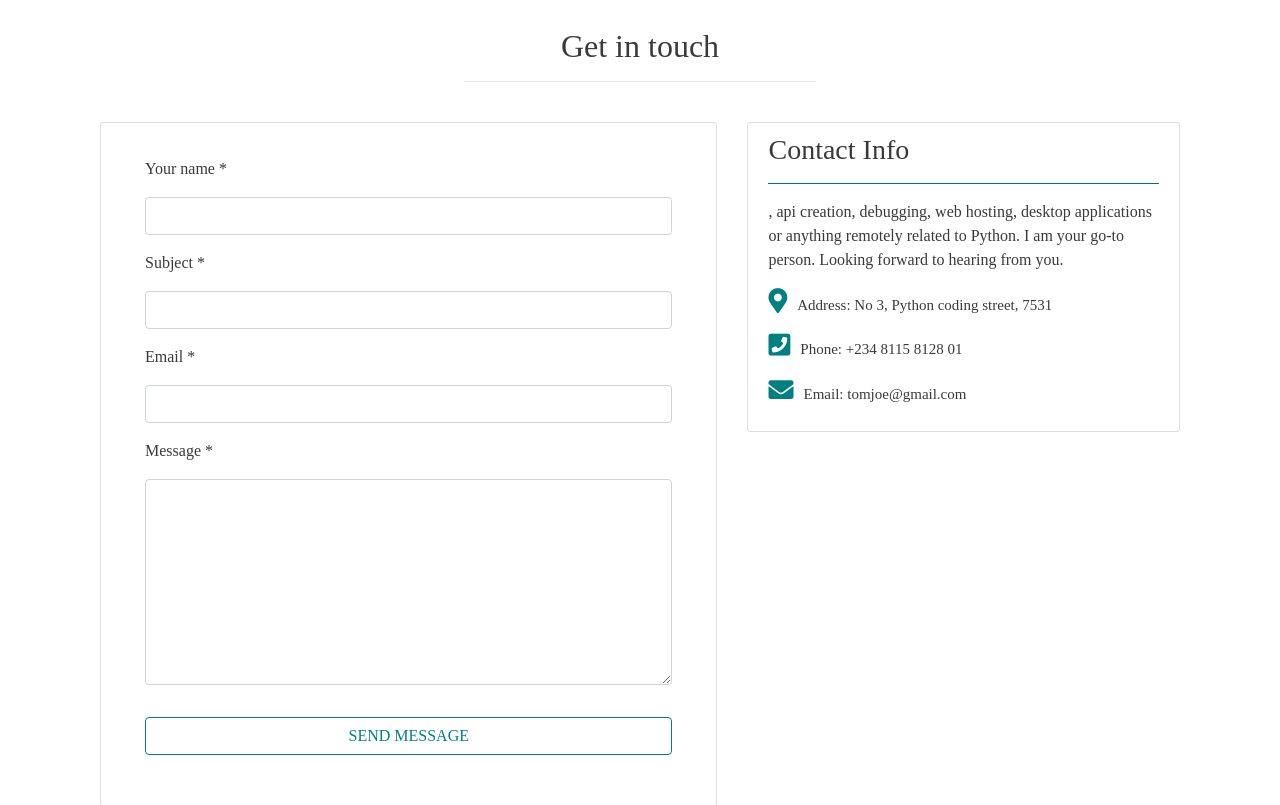
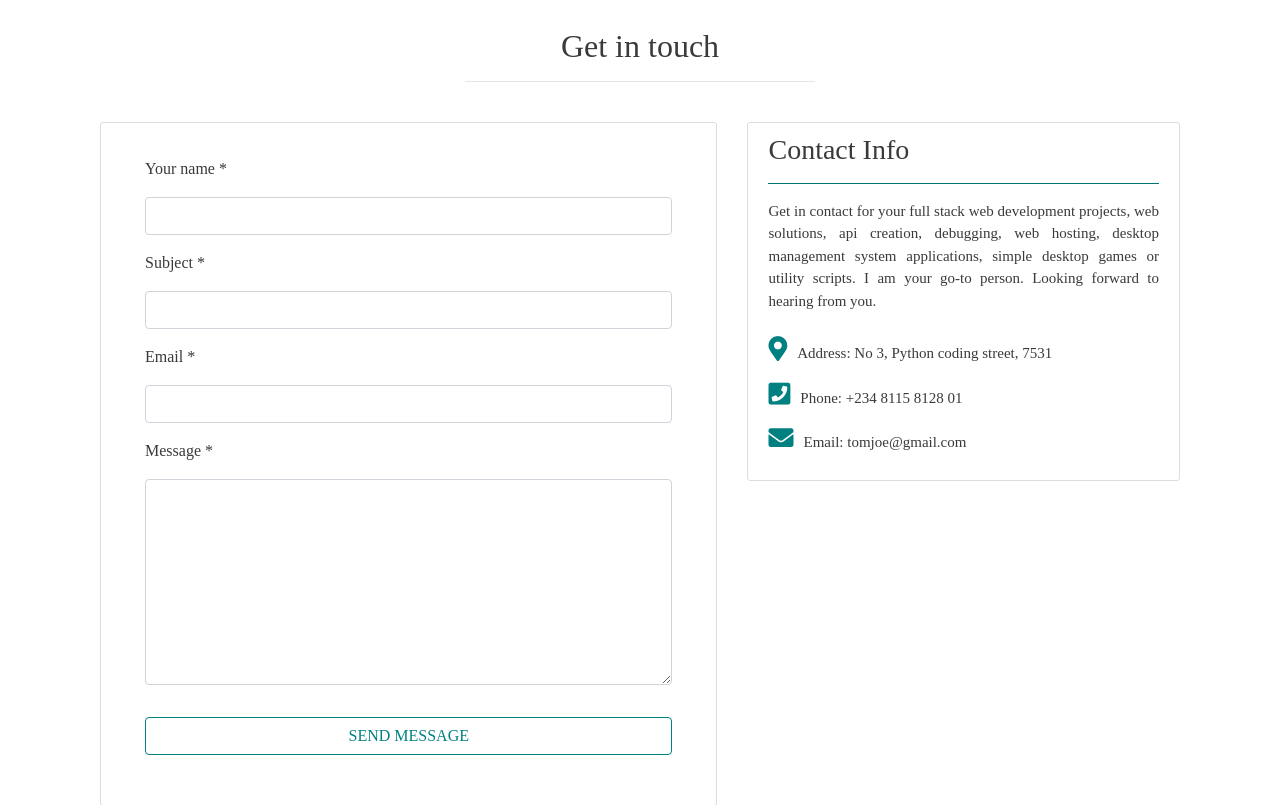
Before and after one commit to TomiwaJoseph/BuyEazy, a Django app: page /contact/ in a window 1280 px wide. Shown: the part 86-891 px from the top of the page. Run offline with Django 3.2, Linux system fonts and the light colour scheme; parts of the project's set-up code (start-up, migrations or seed data) failed here and were passed over; some libraries are stand-ins or nearby versions.

Commit message:
added an about in contact page

```diff
--- a/main/templates/main/contact.html
+++ b/main/templates/main/contact.html
@@ -41,7 +41,7 @@
             <div class="content-section" id="contct_addr">
                 <h3>Contact Info</h3>
                 <hr class="foot_hr">
-, api creation, debugging, web hosting, desktop applications or anything remotely related to Python. I am your go-to person. Looking forward to hearing from you.</p>
+                <p class="mb-4">Get in contact for your full stack web development projects, web solutions, api creation, debugging, web hosting, desktop management system applications, simple desktop games or utility scripts. I am your go-to person. Looking forward to hearing from you.</p>
                 <p><i class="fa fa-map-marker-alt"></i>Address: No 3, Python coding street, 7531</p>
                 <p><i class="fa fa-phone-square"></i>Phone: <a href="tel:+1-888705770">+234 8115 8128 01</a></p>
                 <p><i class="fa fa-envelope"></i>Email: <a href="mailto:tomjoe@gmail.com">tomjoe@gmail.com</a></p>
```
